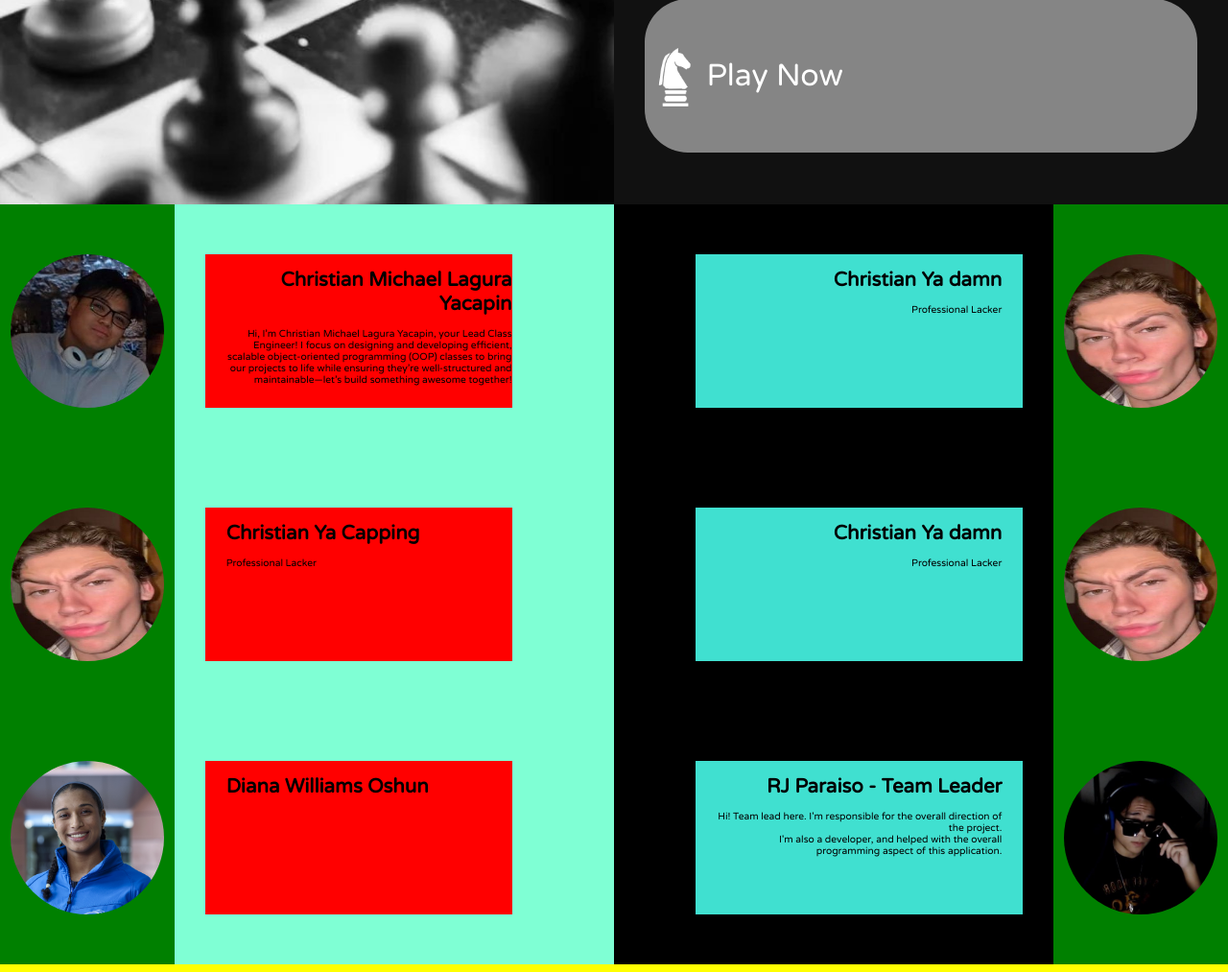
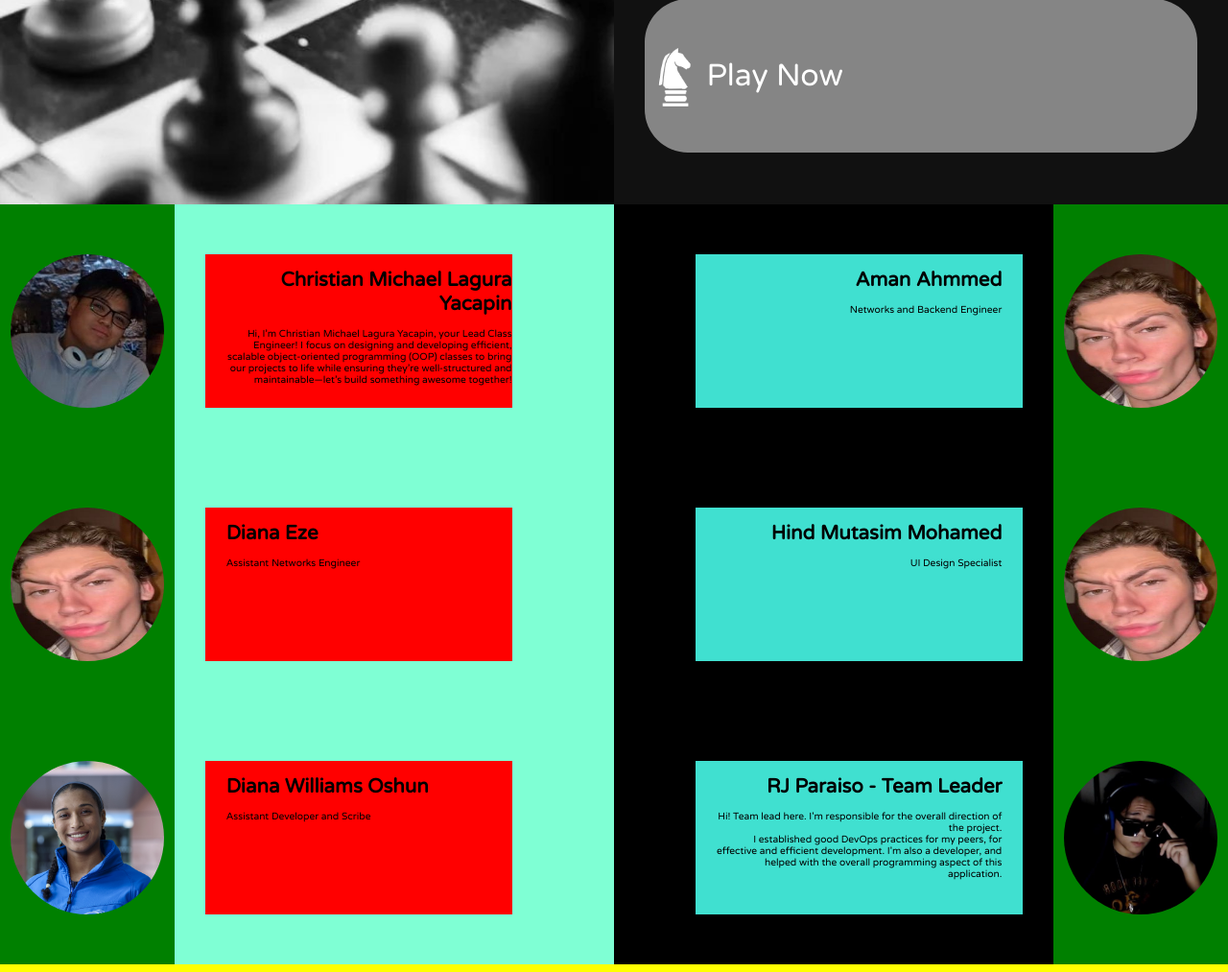
Before and after one commit to ThisIs-RJP/CSC1046, a Django app: page / in a window 1280 px wide. Shown: the part 1387-2400 px from the top of the page at 96% size. Run offline with Django 5.2, Linux system fonts and the light colour scheme.

Commit message:
Doing final checks cleanup

```diff
--- a/website/chessProject/chessApp/templates/home.html
+++ b/website/chessProject/chessApp/templates/home.html
@@ -215,9 +215,9 @@
                 <div class="about-us sectionSection box developerRight">
                     <div class="about-us sectionSection box developer details2">
                         <h1 style="font-weight: bold">
-                            Christian Ya damn
+                            Aman Ahmmed
                         </h1>
-                        Professional Lacker
+                        Networks and Backend Engineer
                     </div>
                 </div>
                 <div class="about-us sectionSection box icon">
@@ -240,9 +240,9 @@
                 <div class="about-us sectionSection box developer">
                     <div class="about-us sectionSection box developer details">
                         <h1 style="font-weight: bold">
-                            Christian Ya Capping
+                            Diana Eze
                         </h1>
-                        Professional Lacker
+                        Assistant Networks Engineer
                     </div>
                 </div>
             </div>
@@ -255,9 +255,9 @@
                 <div class="about-us sectionSection box developerRight">
                     <div class="about-us sectionSection box developer details2">
                         <h1 style="font-weight: bold">
-                            Christian Ya damn
+                            Hind Mutasim Mohamed
                         </h1>
-                        Professional Lacker
+                        UI Design Specialist
                     </div>
                 </div>
                 <div class="about-us sectionSection box icon">
@@ -282,7 +282,7 @@
                         <h1 style="font-weight: bold">
                             Diana Williams Oshun
                         </h1>
-
+                        Assistant Developer and Scribe
                     </div>
                 </div>
             </div>
@@ -299,6 +299,7 @@
                         </h1>
                         Hi! Team lead here. I'm responsible for the overall direction of the project.
                         <br />
+                        I established good DevOps practices for my peers, for effective and efficient development.
                         I'm also a developer, and helped with the overall programming aspect of this application.
                     </div>
                 </div>
```
Also changed, not shown: README.md, website/README.md (deleted).
